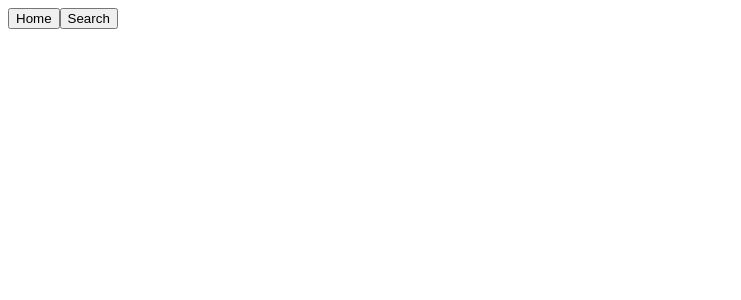
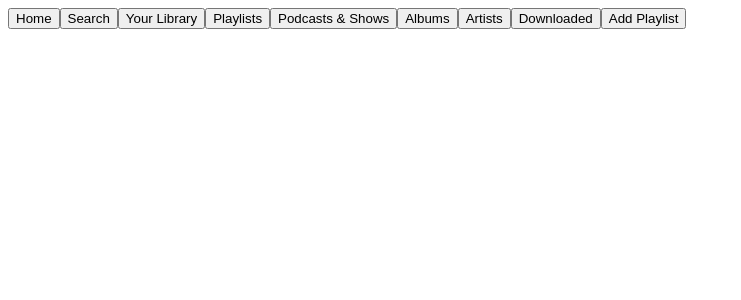
Before and after one commit to raymondshiner/spotify-clone, a React (Vite) app: page / in a window 1280 px wide. Shown: the top 300 px of the page, without its empty margins (0-741 px from the left). Built offline with nearby package versions, Linux system fonts and the light colour scheme.

Commit message:
render library section main navigation

```diff
--- a/src/App.tsx
+++ b/src/App.tsx
@@ -3,6 +3,14 @@ function App() {
     <>
       <button>Home</button>
       <button>Search</button>
+      <button>Your Library</button>
+      <button>Playlists</button>
+      <button>Podcasts & Shows</button>
+      <button>Albums</button>
+      <button>Artists</button>
+      <button>Downloaded</button>
+
+      <button data-testid="add-playlist-button">Add Playlist</button>
     </>
   );
 }
```
Also changed, not shown: 1 other file (tests, documents, lock files or other folders).
